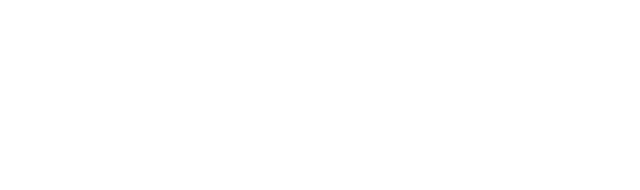
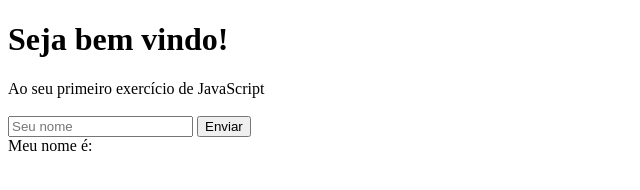
Before and after one commit to nanzaneli23/bobesponja, a plain HTML site: page index.html in a window 1280 px wide. Shown: the whole page, without its empty margins (0-640 px from the left). Drawn offline with Linux system fonts and the light colour scheme.

Commit message:
alteraçãojs

```diff
--- a/index.html
+++ b/index.html
@@ -7,6 +7,18 @@
     <title>SENAI - JAVASCRIPT</title>
 </head>
 <body>
+
+    <h1>Seja bem vindo!</h1>
+    <span>Ao seu primeiro exercício de JavaScript</span>
+    <br>
+    <br>
+    <div>
+        <input type="text" placeholder="Seu nome ">
+        <button>Enviar</button>
+        <br>
+        <span>Meu nome é:</span>
+    </div>
+
     <script src="main.js" type="text/javascript"></script>
 </body>
 </html>
```
